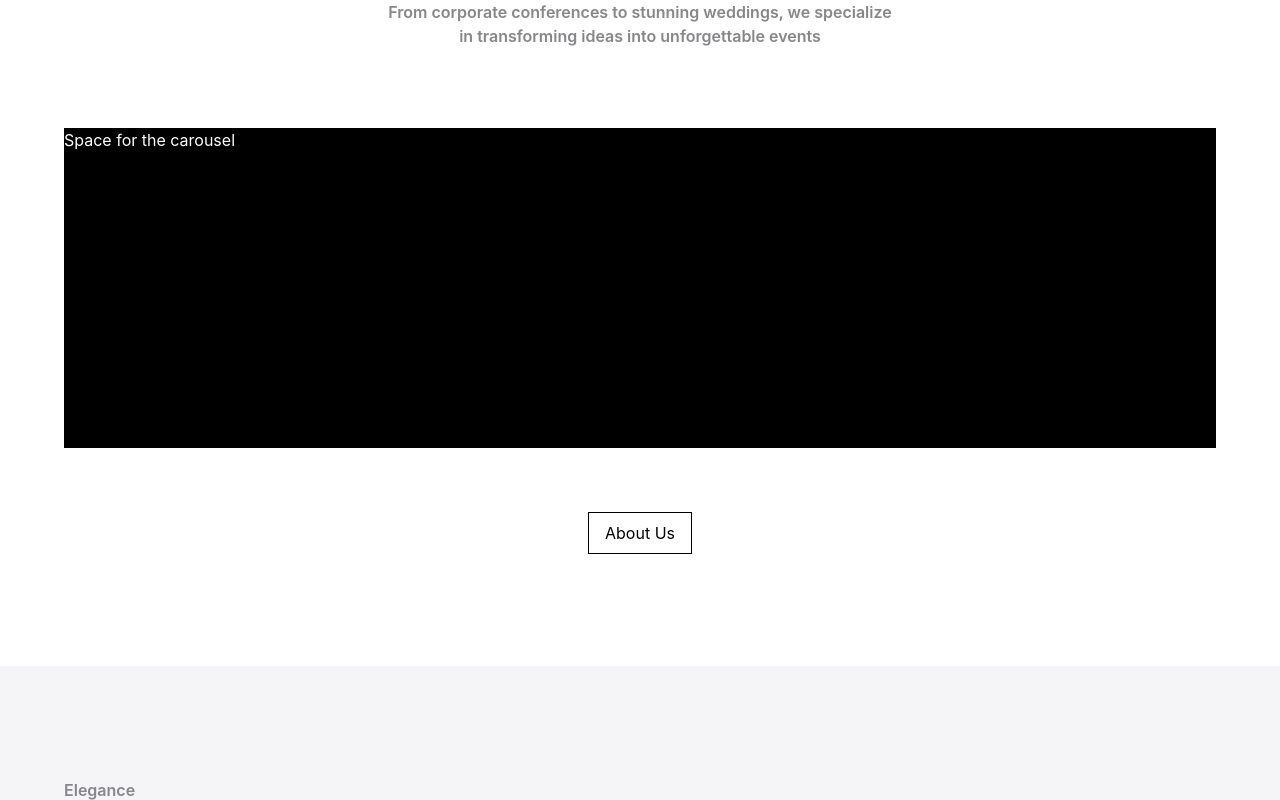
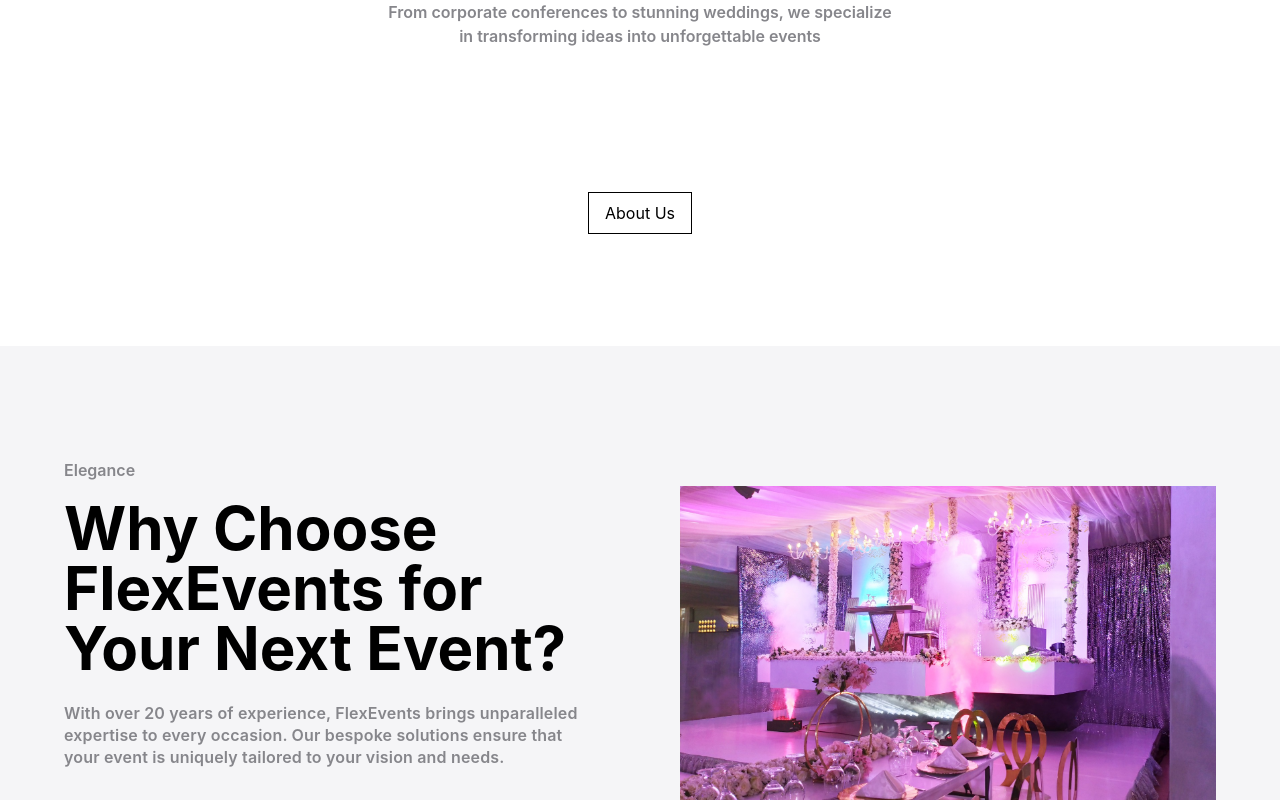
Before and after one commit to kibirigec/FlexWebsite, a React (Vite) app: page / in a window 1280 px wide. Shown: the part 1120-1920 px from the top of the page. Built offline with nearby package versions, Linux system fonts and the light colour scheme.

Commit message:
Removed Carousel

```diff
--- a/src/flex-events/home/components/Layout237.jsx
+++ b/src/flex-events/home/components/Layout237.jsx
@@ -72,12 +72,12 @@ export function Layout237() {
             </div>
           </div> */}
 
-          <div className="w-full h-[40vh] bg-black justify-center">
+          {/* <div className="w-full h-[40vh] bg-black justify-center">
             <p className="text-white justify-center items-center">
                 Space for the carousel
             </p>
 
-          </div>
+          </div> */}
           {/*Goes to services */}
           <div className="mt-10 flex items-center gap-4 md:mt-14 lg:mt-16">
             <Link to="/about">
```
